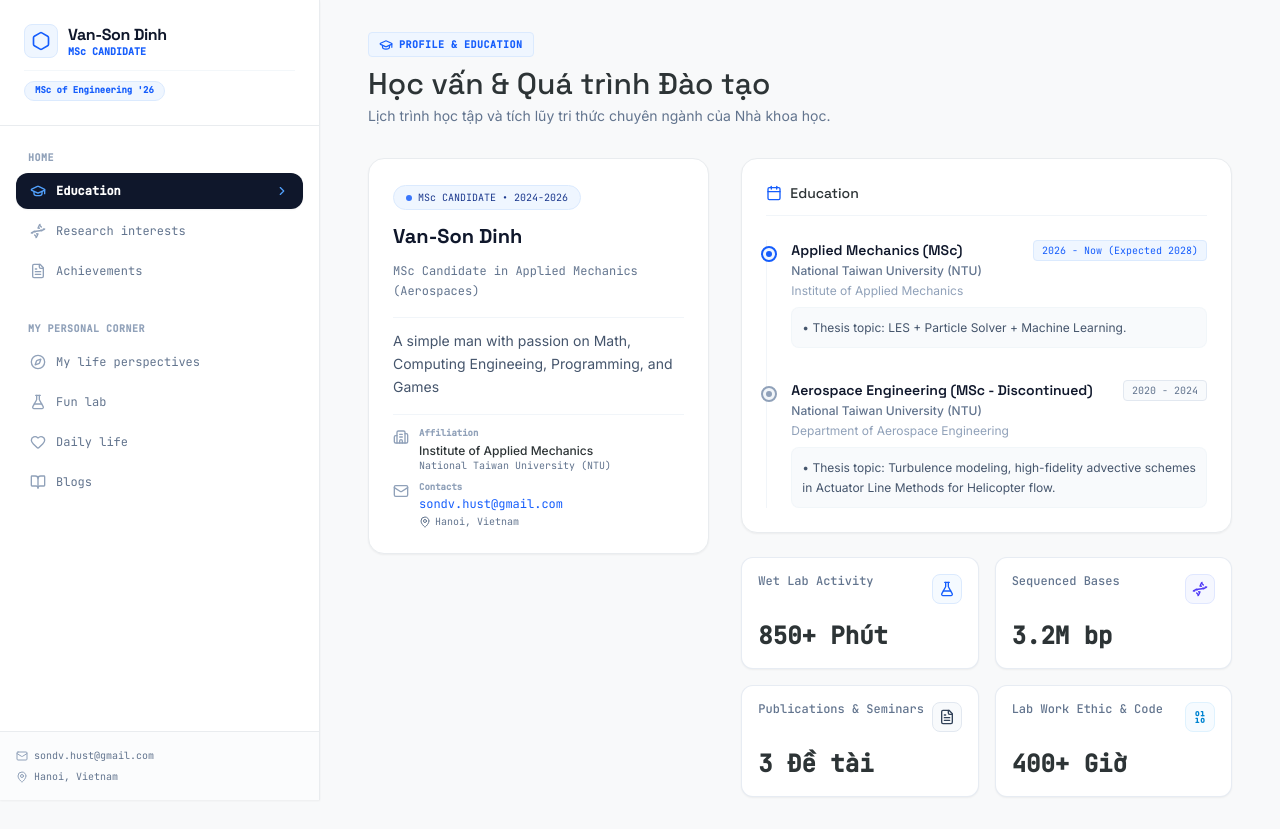
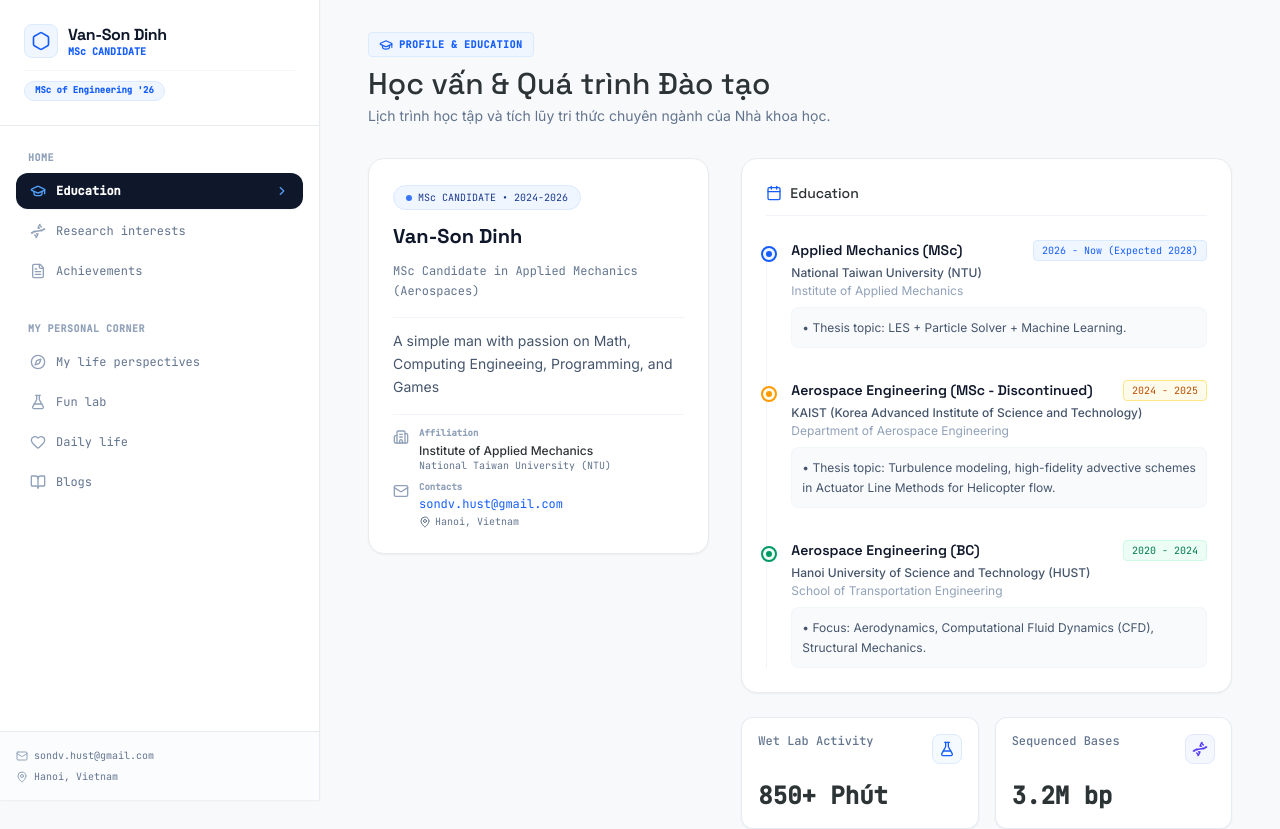
Before and after one commit to Sonhuster/portfolio, a React (Vite) app: page / in a window 1280 px wide. Shown: the top 829 px of the page. Built offline with nearby package versions, Linux system fonts and the light colour scheme.

Commit message:
update web

```diff
--- a/src/components/Education.tsx
+++ b/src/components/Education.tsx
@@ -13,7 +13,7 @@ import {
   Award,
   Binary
 } from "lucide-react";
-import { profileData } from "../data";
+import { profileData, educationHistory } from "../data";
 
 export default function Education() {
   const stats = [
@@ -47,7 +47,7 @@ export default function Education() {
       <div className="grid grid-cols-1 lg:grid-cols-12 gap-8 items-start">
 
         {/* Left Side: Personal Highlight Card */}
-        <div className="lg:col-span- così lg:col-span-5 space-y-4">
+        <div className="lg:col-span-5 space-y-4">
           <div className="bg-white rounded-2xl border border-[#e9ecef] p-6 shadow-xs space-y-4">
             <div className="space-y-3">
               <span className="inline-flex items-center gap-1.5 px-3 py-1 rounded-full text-[10px] font-mono bg-blue-50 text-blue-900 border border-blue-100">
@@ -97,37 +97,48 @@ export default function Education() {
             </h5>
 
             <div className="relative pl-6 border-l border-slate-100 space-y-8">
-              {/* Timeline Item 1 */}
-              <div className="relative">
-                <span className="absolute -left-[30px] top-1.5 w-4 h-4 rounded-full bg-blue-50 border-2 border-blue-600 flex items-center justify-center">
-                  <span className="w-1.5 h-1.5 rounded-full bg-blue-600" />
+              {educationHistory.map((edu, idx) => {
+                const isCurrent = edu.type === "current";
+                const isDiscontinued = edu.type === "discontinued";
+
+                let markerOuterClasses = "bg-slate-100 border-slate-400";
+                let markerInnerClasses = "bg-slate-400";
+                let badgeClasses = "bg-slate-50 text-slate-500 border-slate-200";
+
+                if (isCurrent) {
+                  markerOuterClasses = "bg-blue-50 border-blue-600";
+                  markerInnerClasses = "bg-blue-600";
+                  badgeClasses = "bg-blue-50 text-blue-600 border border-blue-100";
+                } else if (isDiscontinued) {
+                  markerOuterClasses = "bg-amber-50 border-amber-500";
+                  markerInnerClasses = "bg-amber-500";
+                  badgeClasses = "bg-amber-50 text-amber-700 border border-amber-200";
+                } else {
+                  // completed / other
+                  markerOuterClasses = "bg-emerald-50 border-emerald-600";
+                  markerInnerClasses = "bg-emerald-600";
+                  badgeClasses = "bg-emerald-50 text-emerald-700 border border-emerald-100";
+                }
+
+                return (
+                  <div key={idx} className="relative">
+                    <span className={`absolute -left-[30px] top-1.5 w-4 h-4 rounded-full border-2 flex items-center justify-center ${markerOuterClasses}`}>
+                      <span className={`w-1.5 h-1.5 rounded-full ${markerInnerClasses}`} />
                     </span>
                     <div className="flex justify-between items-start flex-wrap gap-2">
-                  <h6 className="font-display font-semibold text-sm text-slate-900"> Applied Mechanics (MSc) </h6>
-                  <span className="px-2 py-0.5 bg-blue-50 text-blue-600 border border-blue-100 rounded text-[10px] font-mono">2026 - Now (Expected 2028)</span>
+                      <h6 className="font-display font-semibold text-sm text-slate-900">{edu.degree}</h6>
+                      <span className={`px-2 py-0.5 rounded text-[10px] font-mono border ${badgeClasses}`}>{edu.period}</span>
                     </div>
-                <p className="text-xs text-slate-500 mt-0.5 font-medium">{profileData.institution}</p>
-                <p className="text-xs text-slate-400 mt-1">{profileData.department}</p>
+                    <p className="text-xs text-slate-600 mt-1 font-medium">{edu.institution}</p>
+                    <p className="text-xs text-slate-400 mt-0.5">{edu.department}</p>
+                    {edu.details && (
                       <div className="mt-2 text-xs text-slate-600 leading-relaxed font-sans bg-slate-50 rounded-lg p-2.5 border border-slate-100/80">
-                  • Thesis topic: LES + Particle Solver + Machine Learning.
+                        • {edu.details}
                       </div>
+                    )}
                   </div>
-
-              {/* Timeline Item 2 */}
-              <div className="relative">
-                <span className="absolute -left-[30px] top-1.5 w-4 h-4 rounded-full bg-slate-100 border-2 border-slate-400 flex items-center justify-center">
-                  <span className="w-1.5 h-1.5 rounded-full bg-slate-400" />
-                </span>
-                <div className="flex justify-between items-start flex-wrap gap-2">
-                  <h6 className="font-display font-semibold text-sm text-slate-900">Aerospace Engineering (MSc - Discontinued)</h6>
-                  <span className="px-2 py-0.5 bg-slate-50 text-slate-500 border border-slate-200 rounded text-[10px] font-mono">2020 - 2024</span>
-                </div>
-                <p className="text-xs text-slate-500 mt-0.5 font-medium">{profileData.institution}</p>
-                <p className="text-xs text-slate-400 mt-1">Department of Aerospace Engineering</p>
-                <div className="mt-2 text-xs text-slate-600 leading-relaxed font-sans bg-slate-50 rounded-lg p-2.5 border border-slate-100/80">
-                  • Thesis topic: Turbulence modeling, high-fidelity advective schemes in Actuator Line Methods for Helicopter flow.
-                </div>
-              </div>
+                );
+              })}
             </div>
           </div>
 
--- a/src/data.ts
+++ b/src/data.ts
@@ -1,4 +1,4 @@
-import { BlogPost, Achievement, ResearchProject, Experiment, Memory, PhilosophyItem } from "./types";
+import { BlogPost, Achievement, ResearchProject, Experiment, Memory, PhilosophyItem, EducationItem } from "./types";
 
 export const profileData = {
   name: "Van-Son Dinh",
@@ -242,3 +242,33 @@ export const blogPosts: BlogPost[] = [
     tags: ["Mental Health", "Sổ Tay Thạc Sĩ", "Kinh Nghiệm Sống", "HUST Life"]
   }
 ];
+
+export const educationHistory: EducationItem[] = [
+  {
+    degree: "Applied Mechanics (MSc)",
+    institution: "National Taiwan University (NTU)",
+    department: "Institute of Applied Mechanics",
+    period: "2026 - Now (Expected 2028)",
+    details: "Thesis topic: LES + Particle Solver + Machine Learning.",
+    isCurrent: true,
+    type: "current"
+  },
+  {
+    degree: "Aerospace Engineering (MSc - Discontinued)",
+    institution: "KAIST (Korea Advanced Institute of Science and Technology)",
+    department: "Department of Aerospace Engineering",
+    period: "2024 - 2025",
+    details: "Thesis topic: Turbulence modeling, high-fidelity advective schemes in Actuator Line Methods for Helicopter flow.",
+    isCurrent: false,
+    type: "discontinued"
+  },
+  {
+    degree: "Aerospace Engineering (BC)",
+    institution: "Hanoi University of Science and Technology (HUST)",
+    department: "School of Transportation Engineering",
+    period: "2020 - 2024",
+    details: "Focus: Aerodynamics, Computational Fluid Dynamics (CFD), Structural Mechanics.",
+    isCurrent: false,
+    type: "completed"
+  }
+];
--- a/src/types.ts
+++ b/src/types.ts
@@ -63,3 +63,13 @@ export interface PhilosophyItem {
   author: string;
   content: string;
 }
+
+export interface EducationItem {
+  degree: string;
+  institution: string;
+  department: string;
+  period: string;
+  details: string;
+  isCurrent?: boolean;
+  type?: "current" | "discontinued" | "completed";
+}
```
Lines whose indentation alone changed are shown as unchanged.
